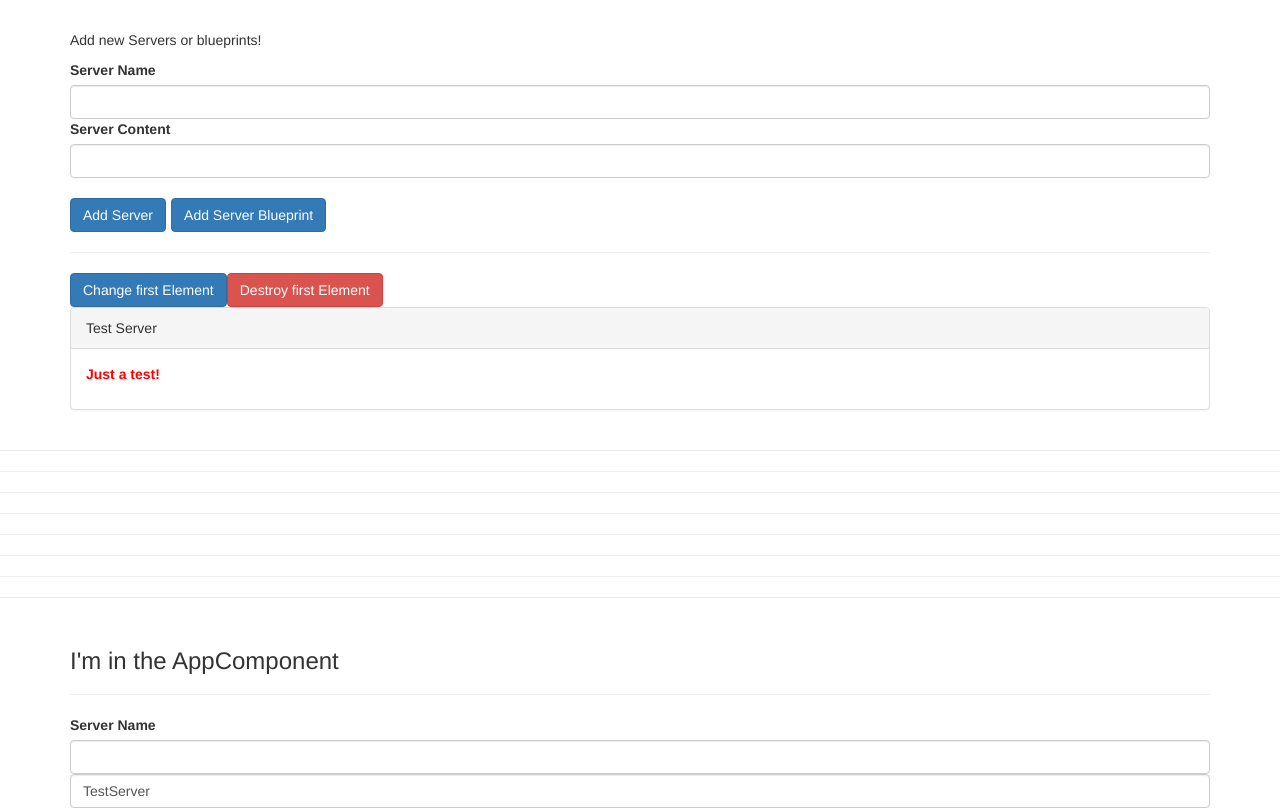
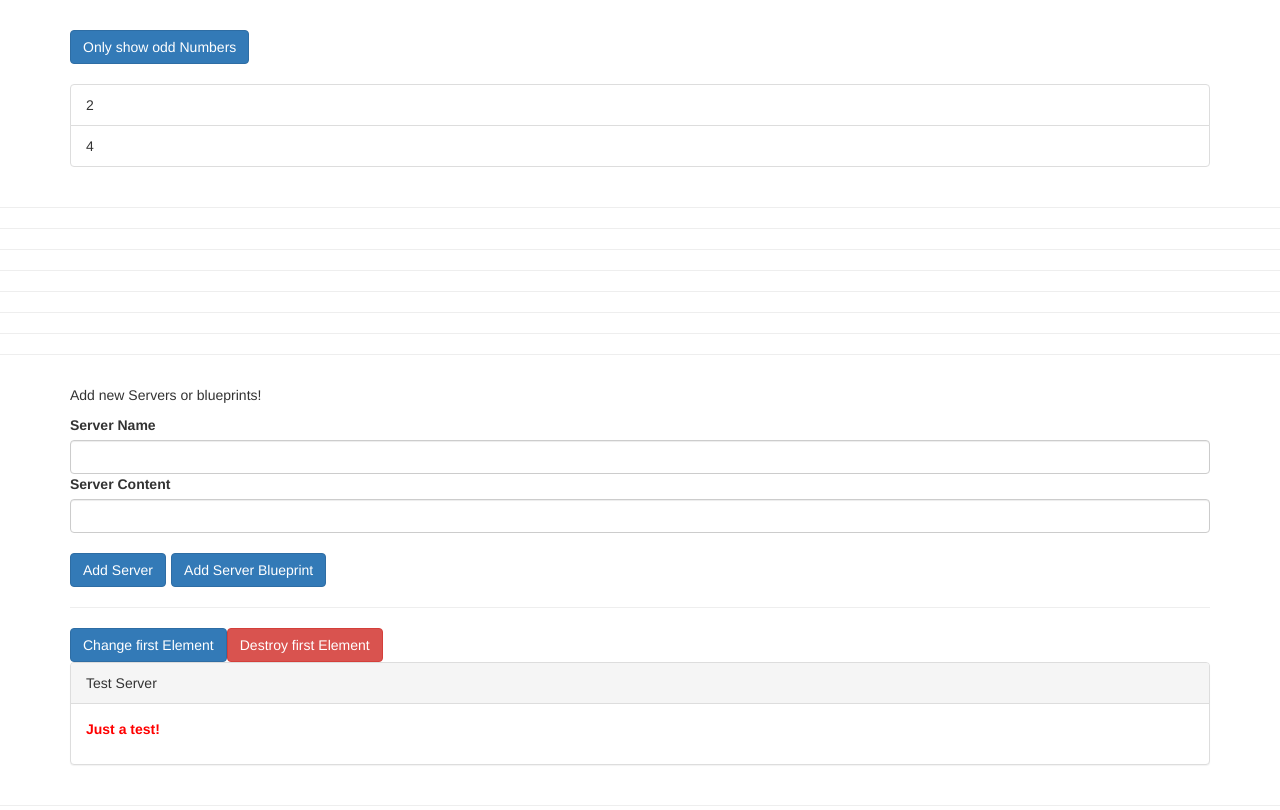
Before and after one commit to Shahtr1/Angular, an Angular app: page / in a window 1280 px wide. Shown: the top 810 px of the page. Built offline with nearby package versions, Linux system fonts and the light colour scheme.

Commit message:
directives and a lot

```diff
--- a/src/app/app.component.css
+++ b/src/app/app.component.css
@@ -1,3 +1,7 @@
 .container {
     margin-top: 30px;
   }
+
+.odd{
+  color: red;
+}
--- a/src/app/app.component.html
+++ b/src/app/app.component.html
@@ -1,3 +1,40 @@
+<div class="container">
+  <div class="row">
+    <div class="col-xs-12">
+      <button class="btn btn-primary"
+        (click)="onlyOdd = !onlyOdd"
+      >
+      Only show odd Numbers
+      </button>
+      <br><br>
+      <ul class="list-group">
+        <div *ngIf="onlyOdd">
+          <li class="list-group-item"
+            [ngClass]="{odd: odd % 2 !== 0}"
+            [ngStyle]="{backgroundColor: odd % 2 !== 0 ? 'yellow' : 'transparent'}"
+            *ngFor="let odd of oddNumbers"
+          >{{ odd }}</li>
+        </div>
+        <div *ngIf="!onlyOdd">
+          <li class="list-group-item"
+            [ngClass]="{odd: even % 2 !== 0}"
+            [ngStyle]="{backgroundColor: even % 2 !== 0 ? 'yellow' : 'transparent'}"
+            *ngFor="let even of evenNumbers"
+          >{{ even }}</li>
+        </div>
+
+      </ul>
+    </div>
+  </div>
+</div>
+<hr>
+<hr>
+<hr>
+<hr>
+<hr>
+<hr>
+<hr>
+<hr>
 <div class="container">
     <app-cockpit
     (serverCreated)="onServerAdded($event)"
--- a/src/app/app.component.ts
+++ b/src/app/app.component.ts
@@ -6,6 +6,12 @@
   styleUrls: ['./app.component.css']
 })
 export class AppComponent {
+
+  // numbers = [1, 2, 3, 4, 5];
+  onlyOdd = false;
+  oddNumbers = [1, 3, 5];
+  evenNumbers = [2, 4];
+
   serverElements = [
     {
       type: 'server',
```
